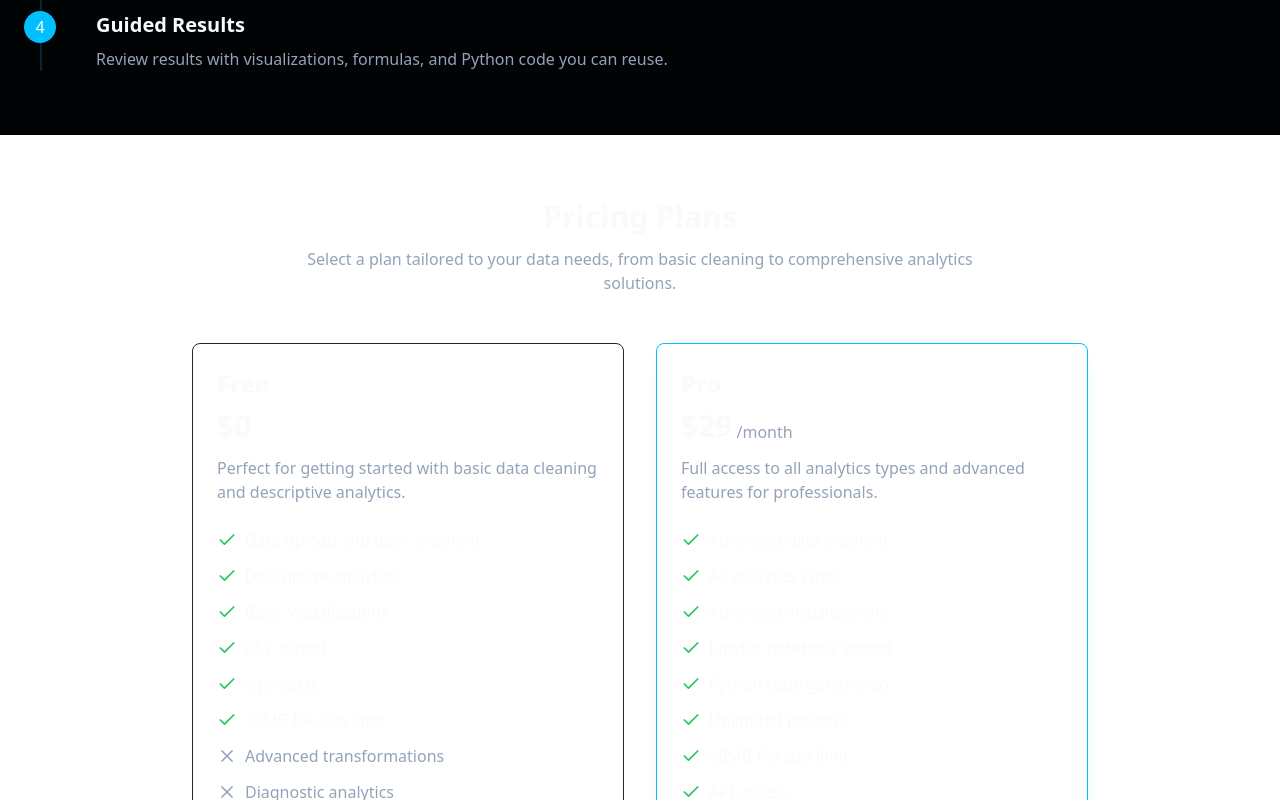
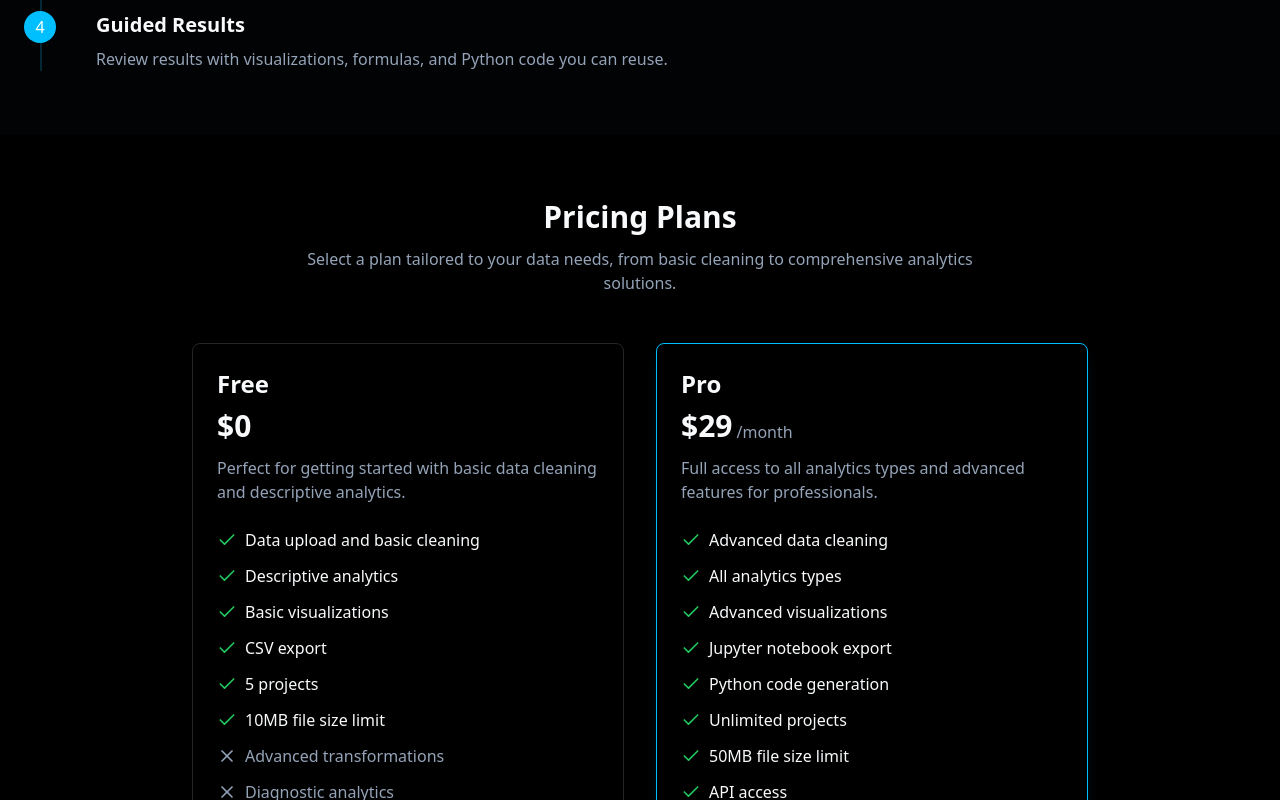
Before and after one commit to marvinmckinneyii0/savvy-cleanse-analysis, a React (Vite) app: page / in a window 1280 px wide. Shown: the part 3460-4260 px from the top of the page. Built offline with nearby package versions, Linux system fonts and the light colour scheme.

Commit message:
Fix: Ensure pricing section visibility
The pricing section was not visible. This commit addresses the issue.

```diff
--- a/src/components/Pricing.tsx
+++ b/src/components/Pricing.tsx
@@ -52,7 +52,7 @@ const Pricing = () => {
   ];
 
   return (
-    <section className="py-16 bg-white" id="pricing">
+    <section className="py-16 bg-white dark:bg-savvy-dark" id="pricing">
       <div className="container px-4 md:px-6">
         <div className="text-center mb-12">
           <h2 className="text-3xl font-bold">Pricing Plans</h2>
--- a/src/components/layout/Navbar.tsx
+++ b/src/components/layout/Navbar.tsx
@@ -21,12 +21,12 @@ const Navbar = () => {
           <Link to="/" className="font-medium transition-colors hover:text-savvy-gold">
             Home
           </Link>
-          <Link to="/" className="font-medium transition-colors hover:text-savvy-gold">
+          <Link to="/#features" className="font-medium transition-colors hover:text-savvy-gold">
             Features
           </Link>
-          <Link to="/" className="font-medium transition-colors hover:text-savvy-gold">
+          <a href="#pricing" className="font-medium transition-colors hover:text-savvy-gold">
             Pricing
-          </Link>
+          </a>
           <Link to="/" className="font-medium transition-colors hover:text-savvy-gold">
             Documentation
           </Link>
```
